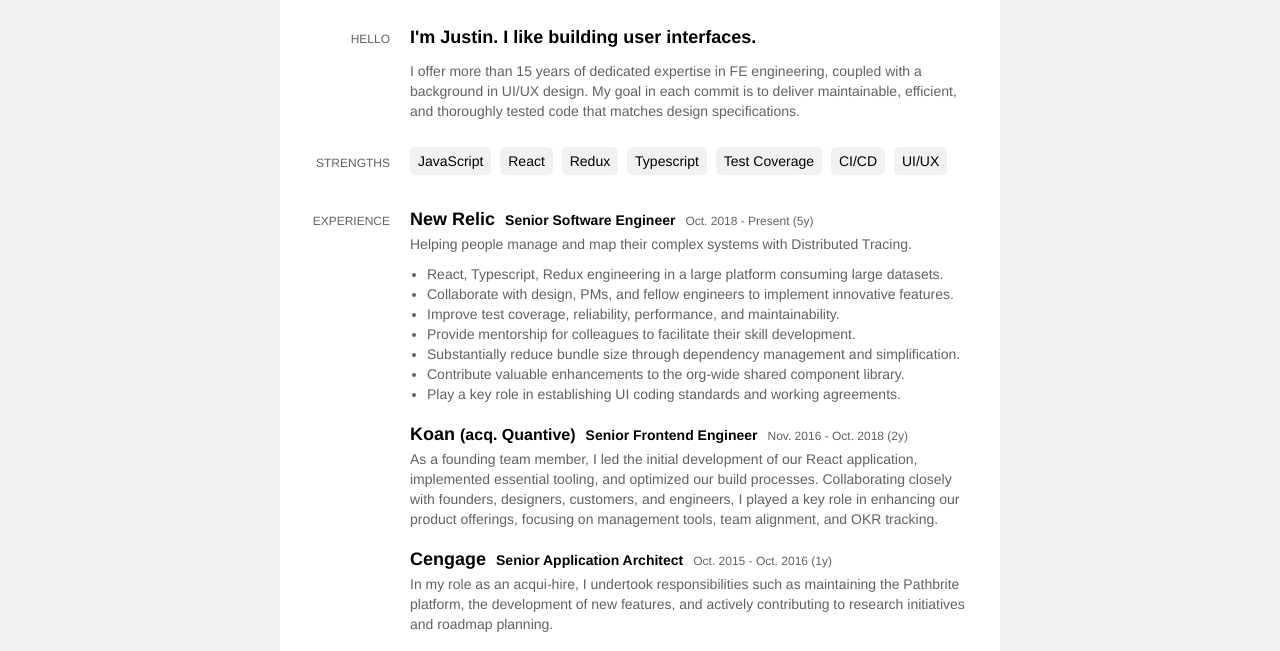
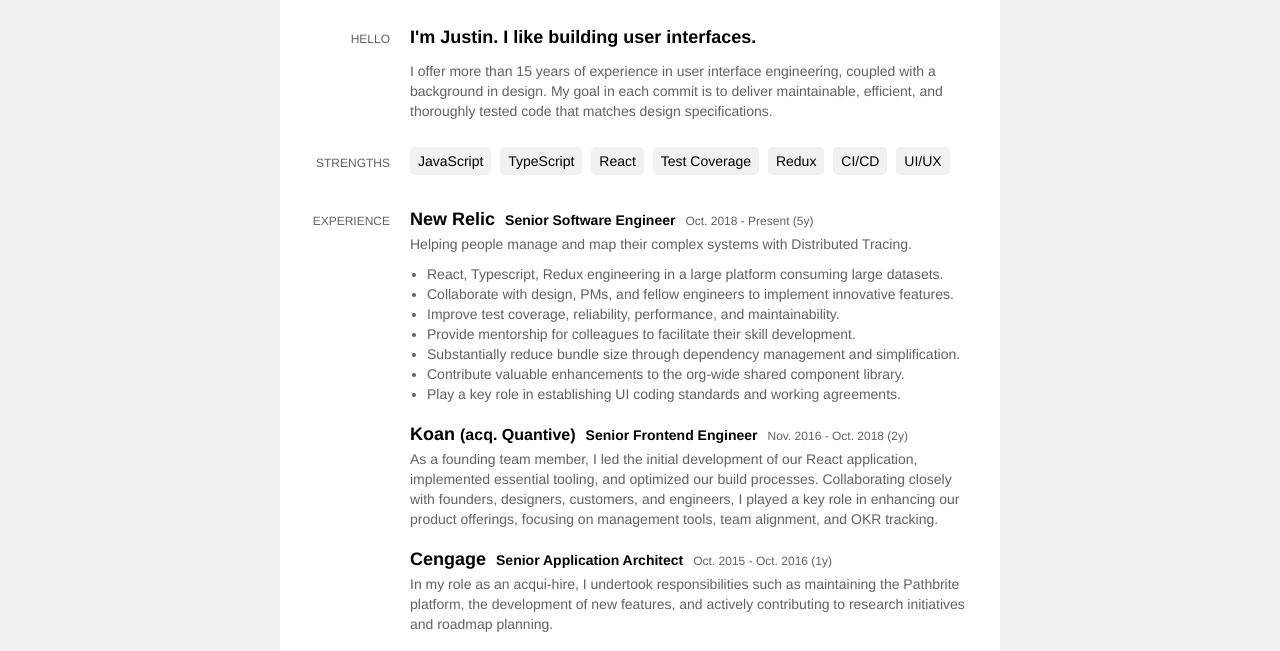
Before and after one commit to icd2k3/resume, a website: page src/index.html in a window 1280 px wide. Shown: the part 87-738 px from the top of the page. Drawn offline with Linux system fonts and the light colour scheme.

Commit message:
fix: Small copy changes

```diff
--- a/src/index.html
+++ b/src/index.html
@@ -294,8 +294,8 @@
 				<div>
 					<h3>I'm Justin. I like building user interfaces.</h3>
 					<p>
-						I offer more than 15 years of dedicated expertise in FE engineering,
-						coupled with a background in UI/UX design. My goal in each commit is
+						I offer more than 15 years of experience in user interface engineering,
+						coupled with a background in design. My goal in each commit is
 						to deliver maintainable, efficient, and thoroughly tested code that
 						matches design specifications.
 					</p>
@@ -305,10 +305,10 @@
 				<h2>Strengths</h2>
 				<ul class="tech">
 					<li class="tech">JavaScript</li>
+          <li class="tech">TypeScript</li>
 					<li class="tech">React</li>
+          <li class="tech">Test Coverage</li>
 					<li class="tech">Redux</li>
-					<li class="tech">Typescript</li>
-					<li class="tech">Test Coverage</li>
 					<li class="tech">CI/CD</li>
 					<li class="tech">UI/UX</li>
 				</ul>
```
